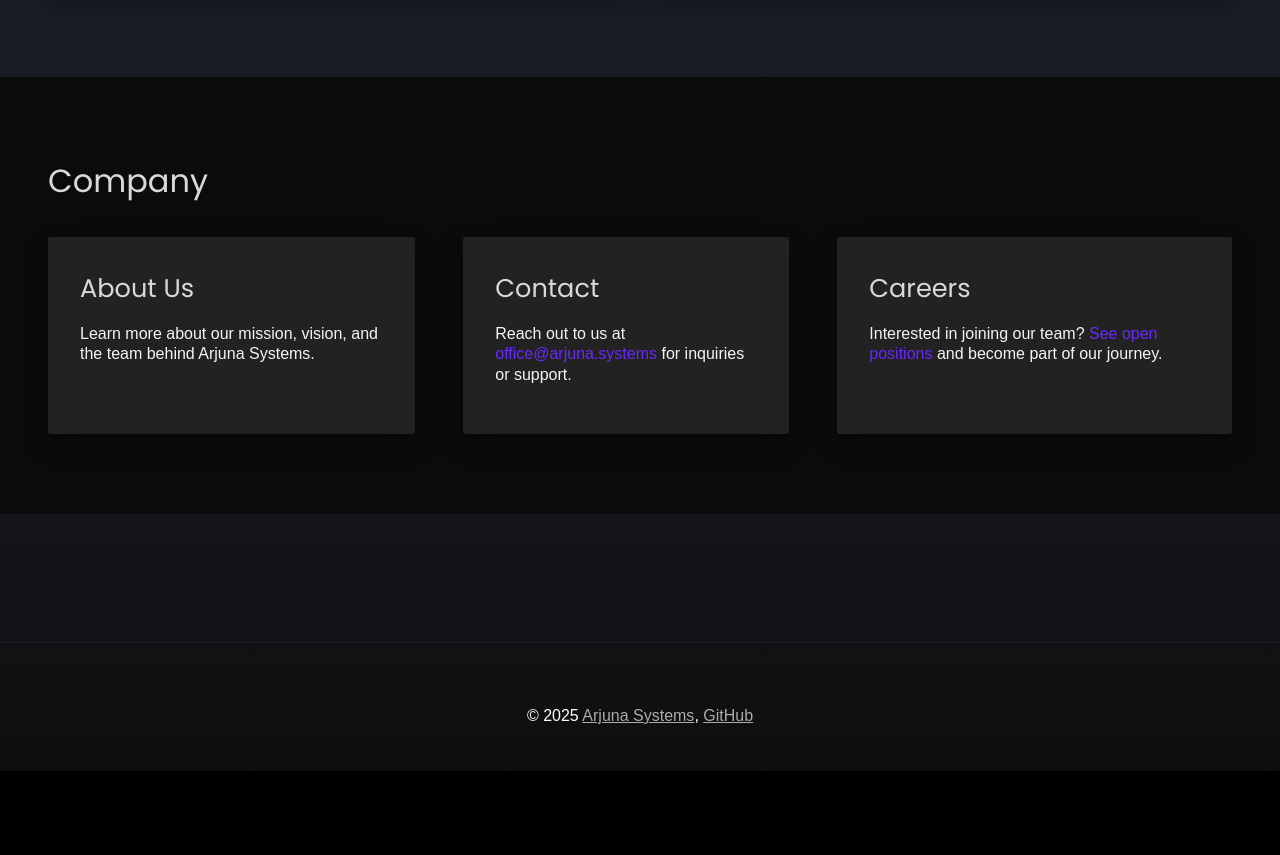
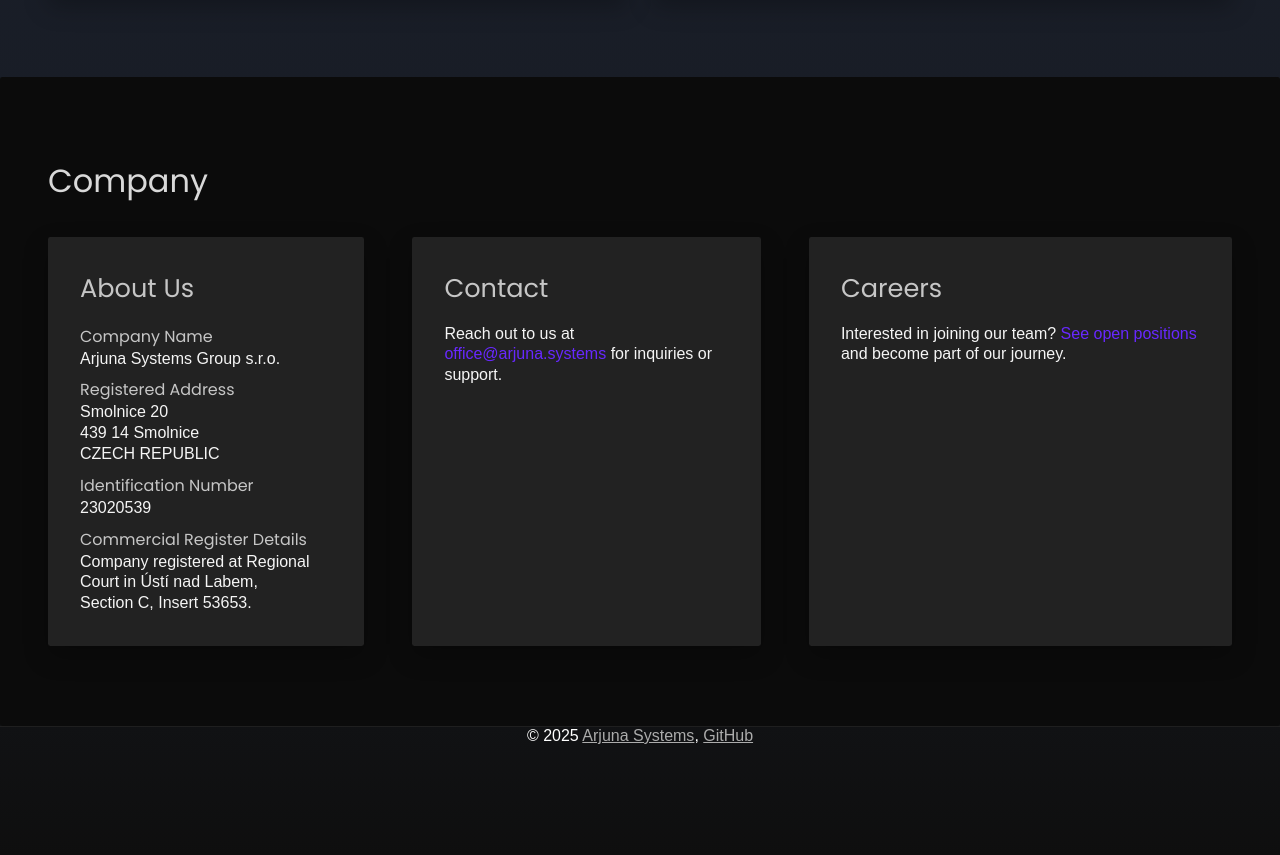
Before and after one commit to ariuna-systems/ariuna.systems, a website built with Vite: page index.html in a window 1280 px wide. Shown: the part 2455-3310 px from the top of the page. Before the commit the page ends 3226 px from the top, so only its background shows below. Built offline with nearby package versions, Linux system fonts and the light colour scheme.

Commit message:
Fix details

```diff
--- a/index.css
+++ b/index.css
@@ -19,7 +19,7 @@
   --font-size-h1: 4.5rem;
   --font-size-h2: 2rem;
   --font-size-h3: 1.6rem;
-  --font-size-h4: 1.2rem;
+  --font-size-h4: 1rem;
   --font-size-p: 1.6em;
 
   /* Layout */
@@ -113,6 +113,15 @@
 p {
   font-size: var(--font-size-p);
   line-height: 1.3em;
+}
+
+.company-information {
+  h4 {
+    color: #c6c6c6;
+  }
+  p {
+    margin: 0;
+  }
 }
 
 .text-large {
@@ -266,9 +275,21 @@
     border-radius: 0.15rem;
     box-shadow: 0px 10px 25px rgba(0, 0, 0, 0.25);
     transition: all 0.3s ease-in-out;
+
+    h3 {
+      margin-bottom: 1rem;
+    }
+    h4 {
+      margin-top: 0.5rem;
+    }
+
+    h1,
+    h2,
+    h3,
+    h4 {
+      color: #c6c6c6;
+    }
   }
-
-  margin-bottom: 8rem;
 }
 
 section#resources {
@@ -292,7 +313,6 @@
 
 footer .inner {
   height: 8rem;
-  padding: 4rem 2rem;
   display: flex;
   flex-direction: row;
   justify-content: space-between;
--- a/index.html
+++ b/index.html
@@ -195,10 +195,23 @@
           <div class="flex-row">
             <div class="company-tile">
               <h3>About Us</h3>
-              <p>
-                Learn more about our mission, vision, and the team behind Arjuna
-                Systems.
-              </p>
+              <div class="company-information">
+                <h4>Company Name</h4>
+                <p>Arjuna Systems Group s.r.o.</p>
+                <h4>Registered Address</h4>
+                <p>
+                  Smolnice 20<br />
+                  439 14 Smolnice<br />
+                  CZECH REPUBLIC
+                </p>
+                <h4>Identification Number</h4>
+                <p>23020539</p>
+                <h4>Commercial Register Details</h4>
+                <p>
+                  Company registered at Regional Court in Ústí nad Labem,<br />
+                  Section C, Insert 53653.
+                </p>
+              </div>
             </div>
             <div class="company-tile">
               <h3>Contact</h3>
@@ -225,7 +238,7 @@
       <div class="container inner">
         <div id="copyright">
           &copy; <span id="copyright-year"></span>
-          <a href="https://www.arjuna.systems">Arjuna Systems</a>,
+          <a href="#teaser">Arjuna Systems</a>,
           <a href="https://github.com/arjuna-group">GitHub</a>
         </div>
       </div>
--- a/index.js
+++ b/index.js
@@ -6,9 +6,11 @@
     navToggle.addEventListener("click", () => {
       const isOpen = mainNav.classList.toggle("open");
       navToggle.classList.toggle("open", isOpen);
+      navToggle.setAttribute("aria-expanded", isOpen ? "true" : "false");
     });
     mainNav.addEventListener("click", () => {
       console.log("click");
+      navToggle.classList.remove("open");
       mainNav.classList.remove("open");
       navToggle.setAttribute("aria-expanded", "false");
     });
```
